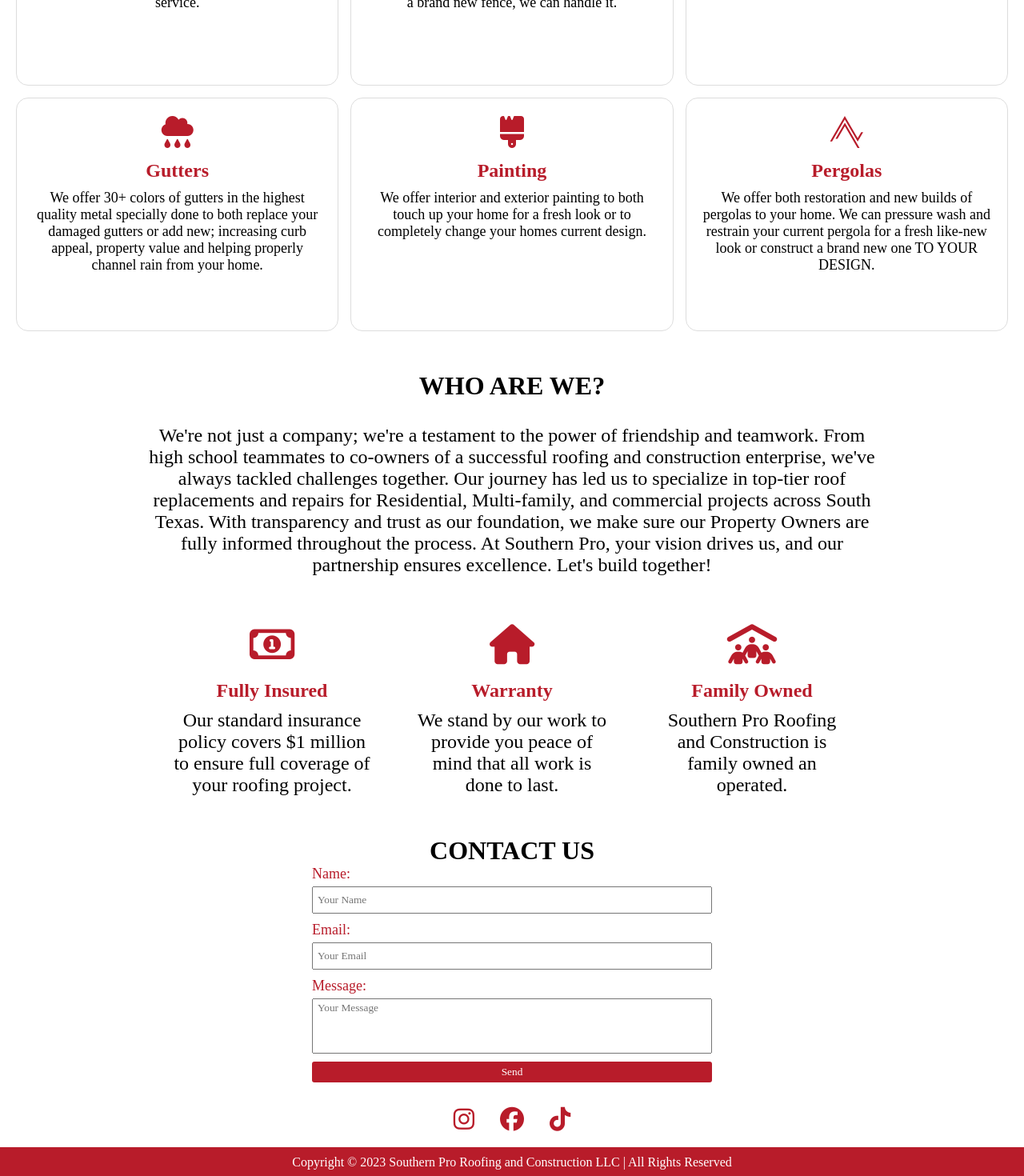
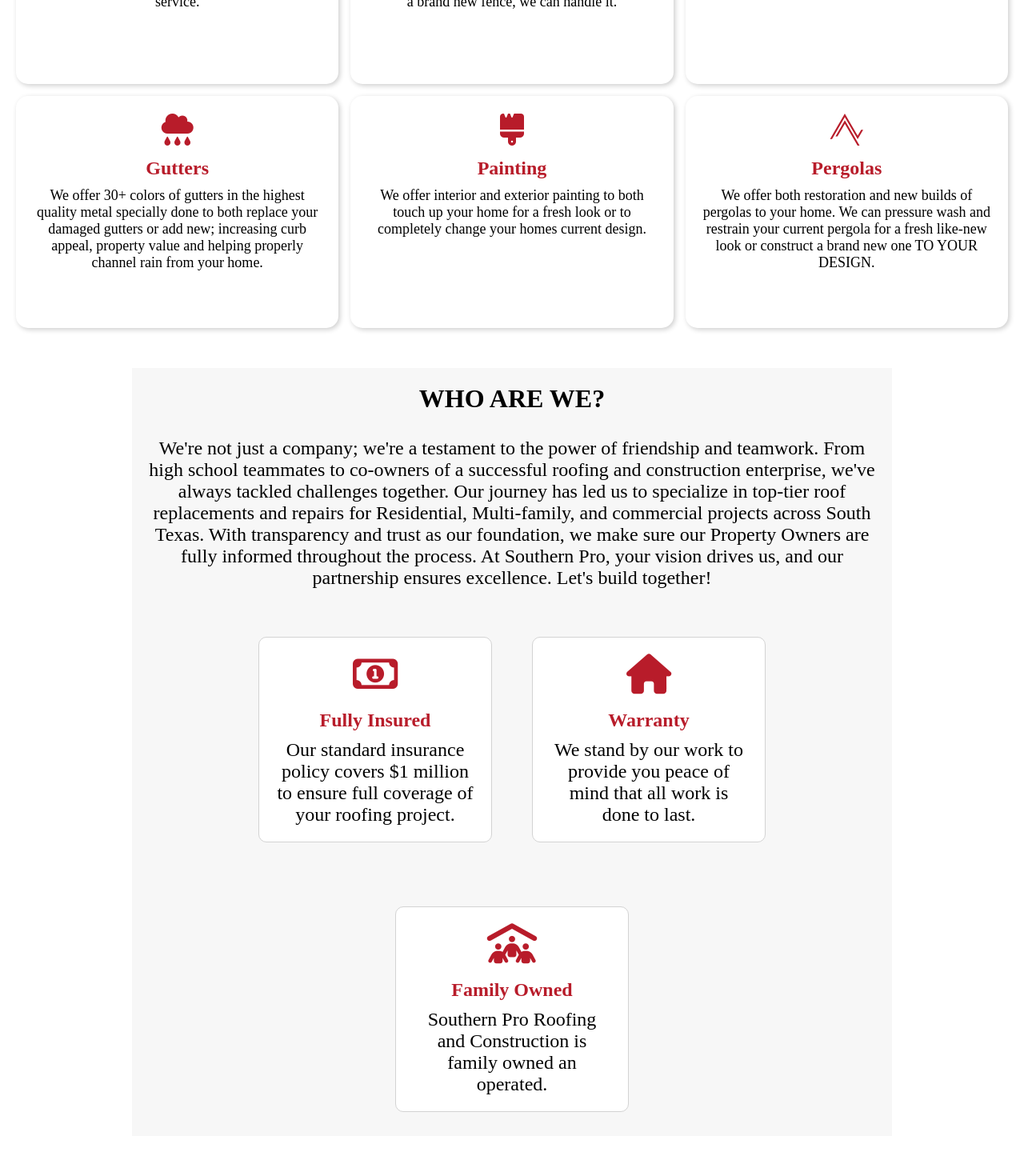
Before and after one commit to christophermoraleswebdev/SouthernProRoofing, a React (Vite) app in the folder southern-pro/: page / in a window 1280 px wide. Shown: the part 940-2410 px from the top of the page at 80% size. Built offline with nearby package versions, Linux system fonts and the light colour scheme; a web font is replaced by a local one.

Commit message:
updated styles

```diff
--- a/southern-pro/src/App.css
+++ b/southern-pro/src/App.css
@@ -174,7 +174,7 @@ h1, h2 {
 .grid-item {
   padding: 20px;
   text-align: center;
-  border: 1px solid #ddd;
+  box-shadow: 2px 2px 6px rgba(0, 0, 0, 0.2);
   border-radius: 15px;
   height: 250px;
 }
@@ -186,9 +186,11 @@ h1, h2 {
   justify-content: center;
   max-width: 950px;
   margin-bottom: 50px;
+  background-color: rgb(247, 247, 247);
 }
 .about-us h1 {
   margin-bottom: 10px;
+  padding-top: 20px;
 }
 .about-us-description {
   margin-bottom: 40px;
@@ -210,6 +212,11 @@ h1, h2 {
   align-items: center;
   justify-content: flex-start;
   width: 250px;
+  margin-bottom: 30px;
+  border-radius: 10px;
+  background-color: white;
+  border: 1px solid lightgray;
+  padding: 20px;
 }
 .detail-item i {
   font-size: 50px;
@@ -223,12 +230,17 @@ h1, h2 {
 /* Contact */
 .contact-container h1 {
   text-align: center;
+  margin-bottom: 20px;
 }
 .contact-container form {
   display: flex;
   flex-direction: column;
   width: 500px;
+  height: 320px;
   margin-bottom: 30px;
+  padding: 30px;
+  border-radius: 10px;
+  box-shadow: 2px 2px 6px rgba(0, 0, 0, 0.2);
 }
 .contact-container form label {
   color: #b81c2a;
@@ -250,6 +262,13 @@ h1, h2 {
   border: #b81c2a;
   color: white;
   border-radius: 3px;
+  margin-bottom: 30px;
+}
+.contact-btn:hover {
+  cursor: pointer;
+  color: #b81c2a;
+  background-color: lightgray;
+  border: 1px solid lightgray;
 }
 .social-icons {
   display: flex;
@@ -260,7 +279,6 @@ h1, h2 {
 .social-icons a i {
   text-decoration: none;
   color: #b81c2a;
-  margin-bottom: 20px;
   transition: transform .3 ease;
 }
 .social-icons a i:hover {
@@ -300,7 +318,7 @@ h1, h2 {
     margin: 0 auto;
   }
   .contact-container form {
-    width: 320px;
+    width: 280px;
   }
   .footer {
     font-size: 14px;
--- a/southern-pro/src/components/Contact.jsx
+++ b/southern-pro/src/components/Contact.jsx
@@ -15,7 +15,6 @@ const Contact = () => {
                         <input type="text" id="message" name="message" placeholder="Your Message"/>
 
                         <button className="contact-btn" type="submit">Send</button>
-                  </form>
                         <div className="social-icons">
                               <a href="https://www.instagram.com/southernproroofingconstruction/?igshid=MzRlODBiNWFlZA%3D%3D" target="_blank">
                                     <i className="fab fa-instagram"></i>
@@ -27,6 +26,7 @@ const Contact = () => {
                                     <i class="fa-brands fa-tiktok"></i>
                               </a>
                         </div>
+                  </form>
             </div>
       )
     }
```
Lines whose indentation alone changed are shown as unchanged.
